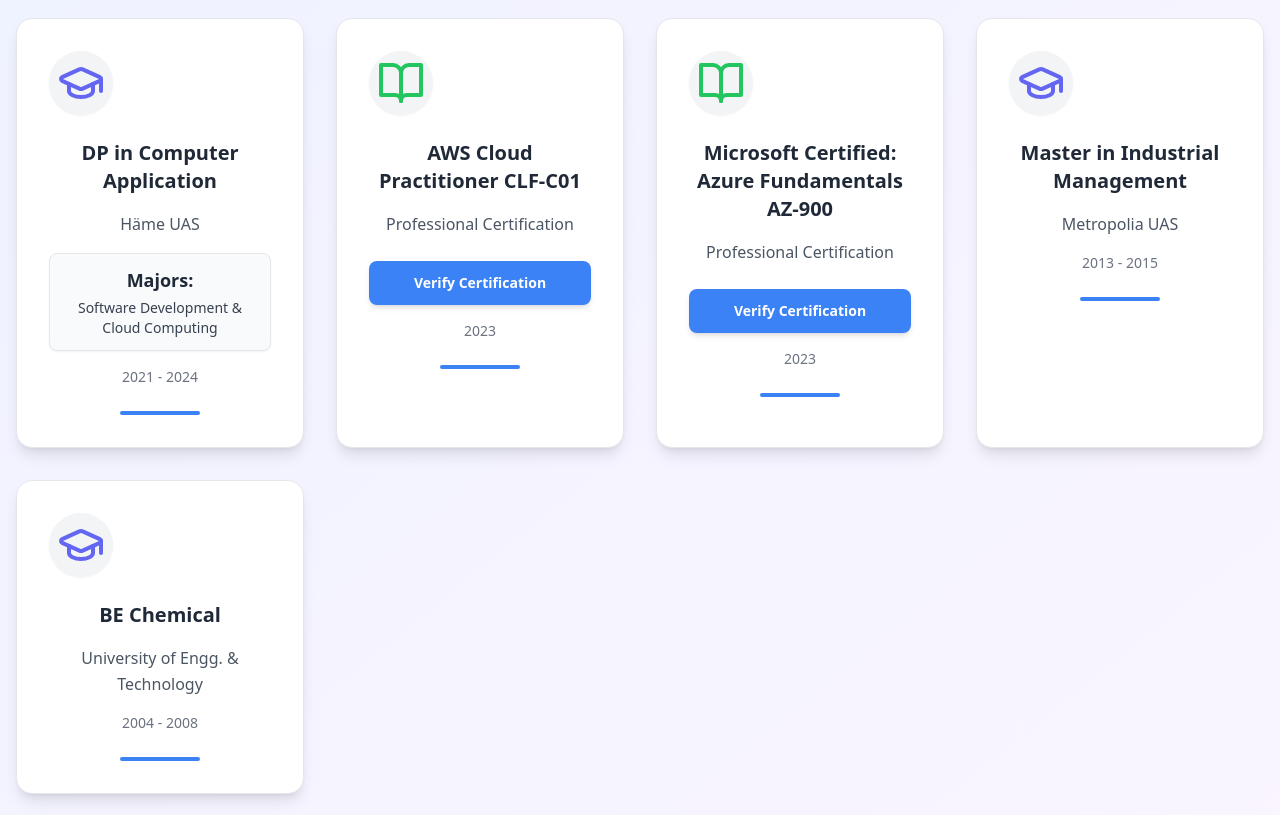
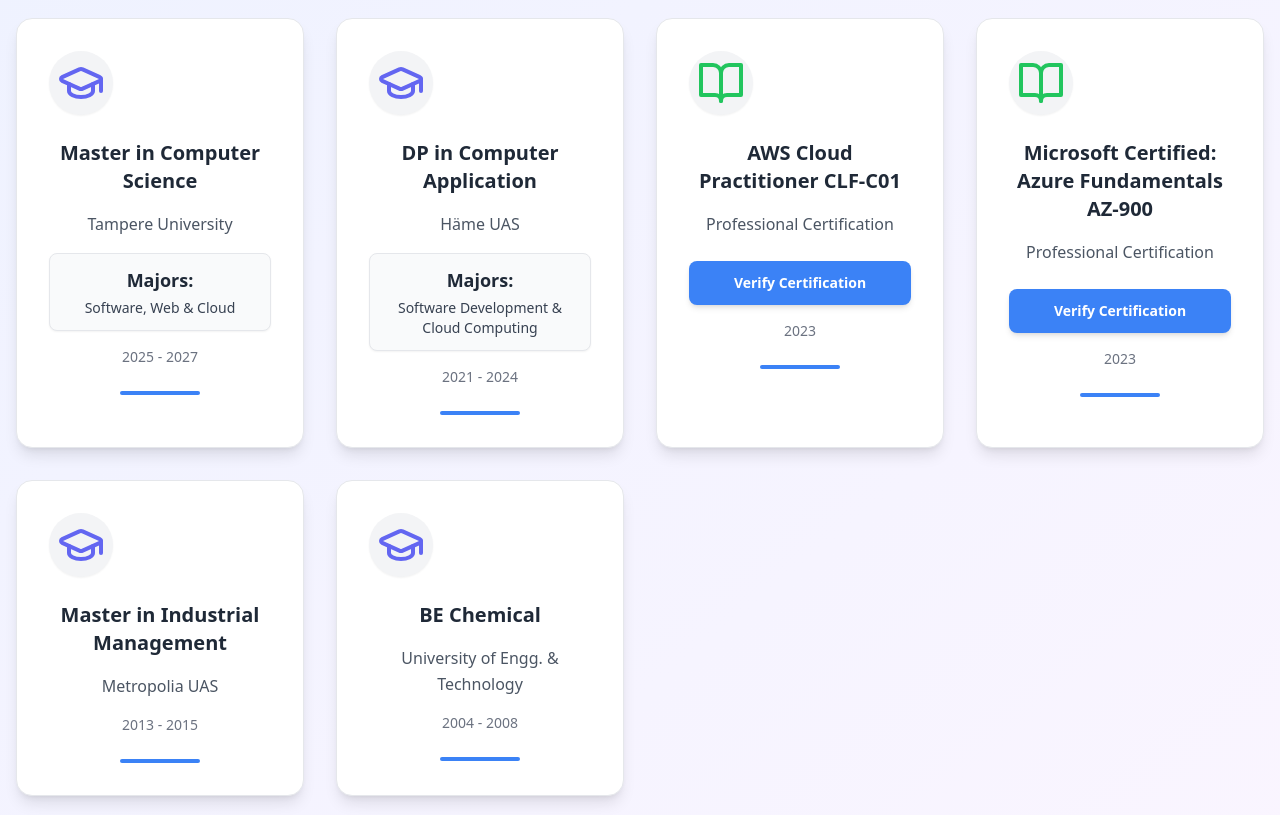
Before and after one commit to hafizkh/portfolio-hafizkh, a React (Vite) app: page / in a window 1280 px wide. Shown: the part 3980-4795 px from the top of the page. Built offline with nearby package versions, Linux system fonts and the light colour scheme.

Commit message:
updated the education

```diff
--- a/src/data/educationalAchie.tsx
+++ b/src/data/educationalAchie.tsx
@@ -1,6 +1,13 @@
 import { Trophy, Star, Target, GraduationCap, BookOpen, Award } from "lucide-react";
 
 export const educationAchievements = [
+  {
+    icon: <GraduationCap className="w-12 h-12 text-indigo-500" />,
+    title: "Master in Computer Science",
+    description: "Tampere University",
+    majors: "Software, Web & Cloud",
+    date: "2025 - 2027",
+  },
   {
     icon: <GraduationCap className="w-12 h-12 text-indigo-500" />,
     title: "DP in Computer Application",
```
Also changed, not shown: 1 other file (tests, documents, lock files or other folders).
